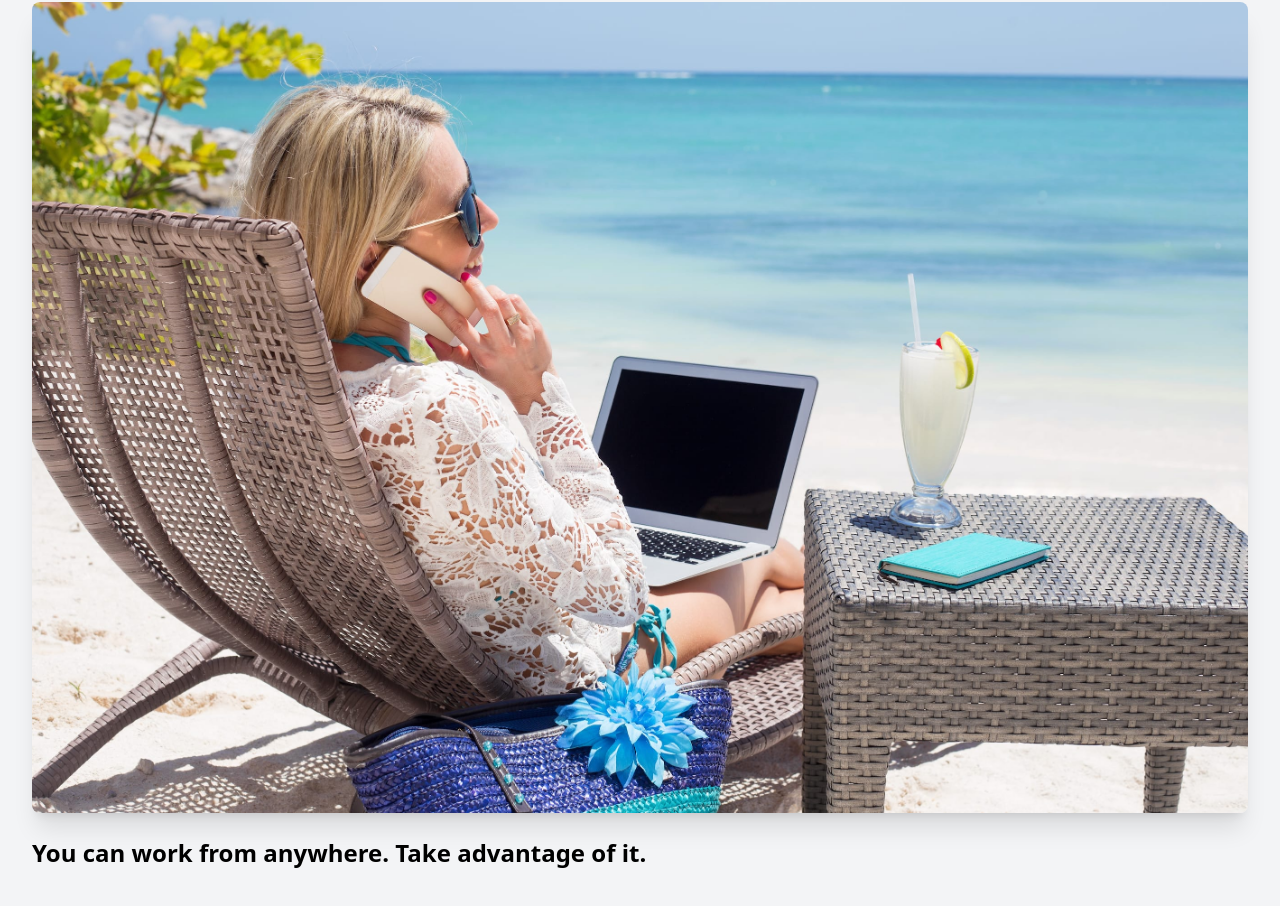
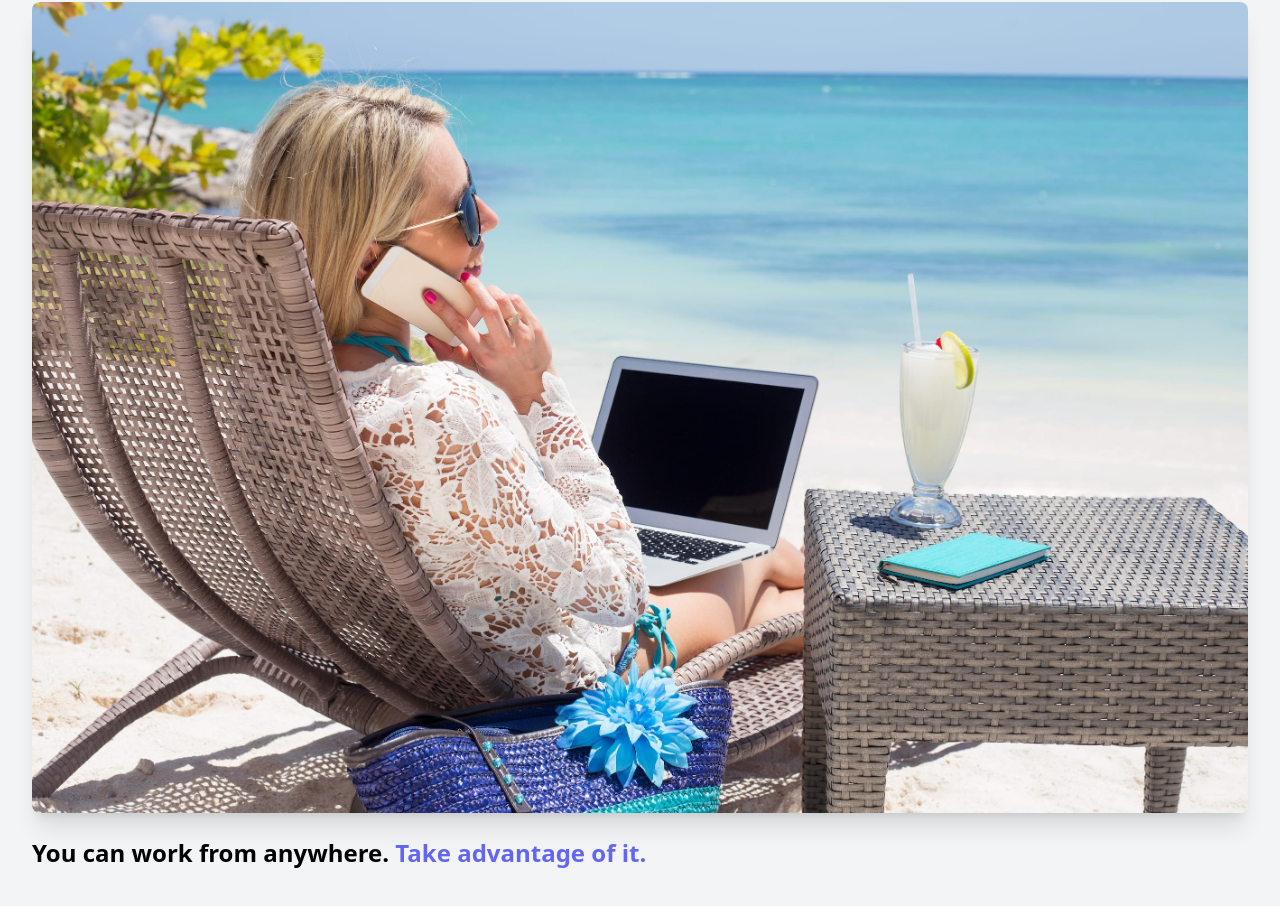
Before and after one commit to michaelr/tailwindcss-tutorial, a website built with Vite: page index.html in a window 1280 px wide. Shown: the part 110-1016 px from the top of the page. Built offline with nearby package versions, Linux system fonts and the light colour scheme.

Commit message:
02: make part of header indigo

```diff
--- a/index.html
+++ b/index.html
@@ -14,7 +14,8 @@
         alt="woman workcationing on the beach"
       />
       <h1 class="mt-6 text-2xl font-bold">
-        You can work from anywhere. Take advantage of it.
+        You can work from anywhere.
+        <span class="text-indigo-500">Take advantage of it.</span>
       </h1>
     </div>
   </body>
```
